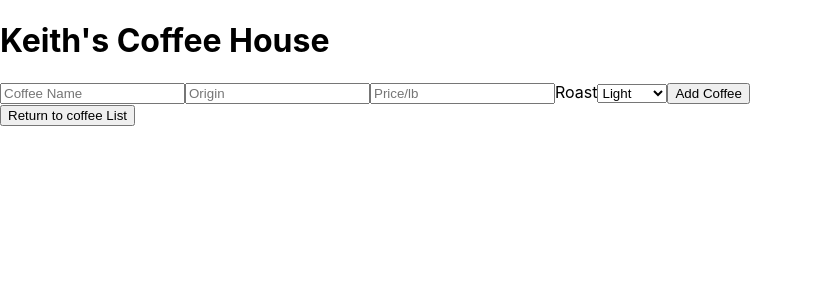
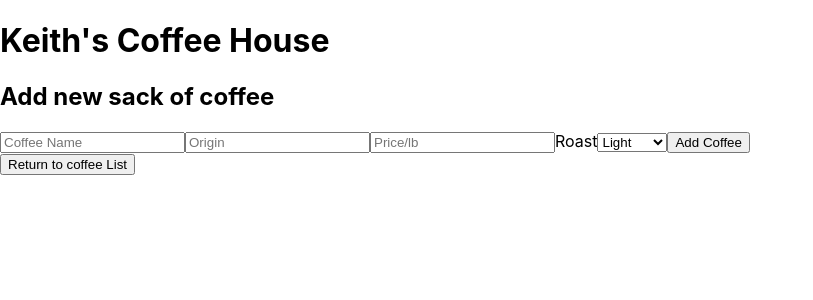
Before and after one commit to pletourneau/KeithsJoe, a React (Create React App) app in the folder keiths-joe/: page / in a window 1280 px wide. Both pictures are taken after a click on the button "Add new coffee". Shown: the top 300 px of the page, without its empty margins (0-813 px from the left). Built offline with nearby package versions, Linux system fonts and the light colour scheme.

Commit message:
add readability to app

```diff
--- a/keiths-joe/src/components/CoffeeDetail.js
+++ b/keiths-joe/src/components/CoffeeDetail.js
@@ -7,7 +7,7 @@ function CoffeeDetail(props) {
   return (
     <React.Fragment>
       <h2>Coffee Detail</h2>
-      <h3>Name: {coffee.name}</h3>
+      <h3>{coffee.name}</h3>
       <p>Origin: {coffee.origin}</p>
       <p>Price: ${parseFloat(coffee.price).toFixed(2)}</p>
       <p>Roast Level: {coffee.roast}</p>
--- a/keiths-joe/src/components/EditCoffeeForm.js
+++ b/keiths-joe/src/components/EditCoffeeForm.js
@@ -19,6 +19,7 @@ function EditCoffeeForm(props) {
 
   return (
     <React.Fragment>
+      <h2>Edit {coffee.name} </h2>
       <ReusableForm
         formSubmissionHandler={handleEditCoffeeFormSubmission}
         buttonText="Update Coffee"
--- a/keiths-joe/src/components/NewCoffeeForm.js
+++ b/keiths-joe/src/components/NewCoffeeForm.js
@@ -6,6 +6,7 @@ import ReusableForm from "./ReusableForm";
 function NewCoffeeForm(props) {
   return (
     <React.Fragment>
+      <h2>Add new sack of coffee</h2>
       <ReusableForm
         formSubmissionHandler={handleNewCoffeeFormSubmission}
         buttonText="Add Coffee"
```
